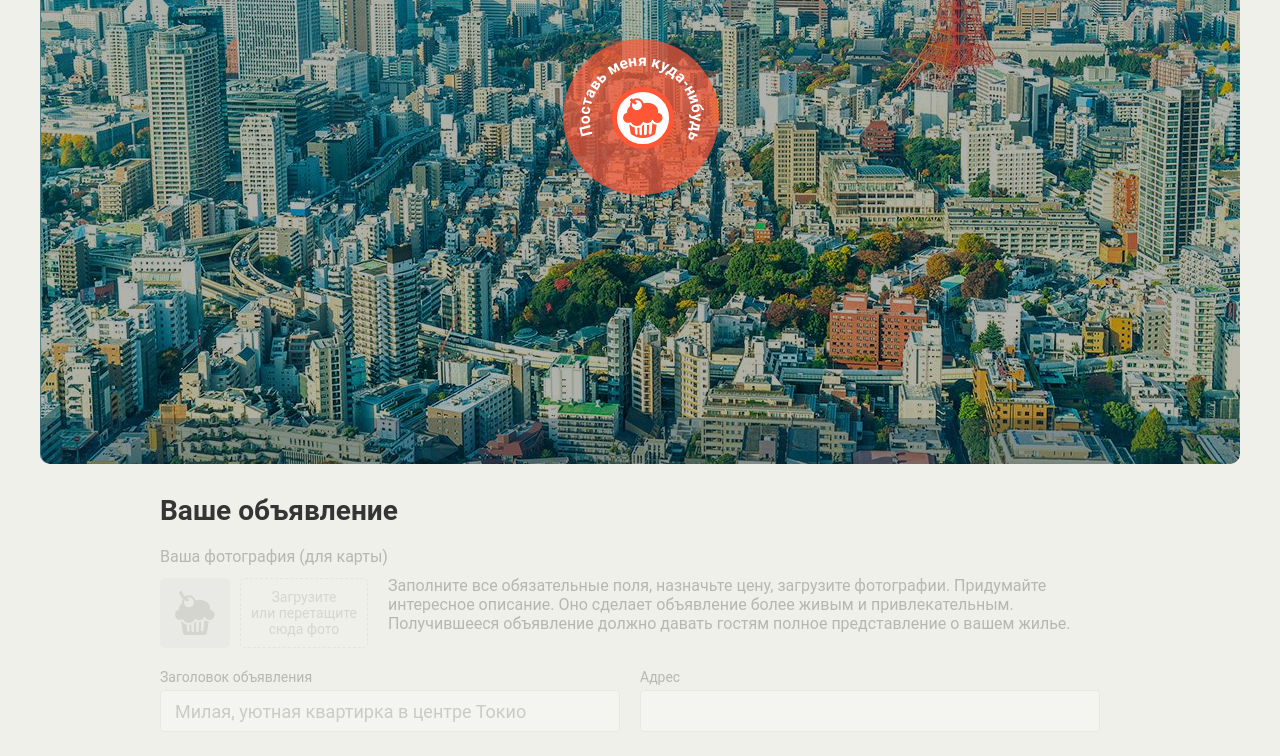
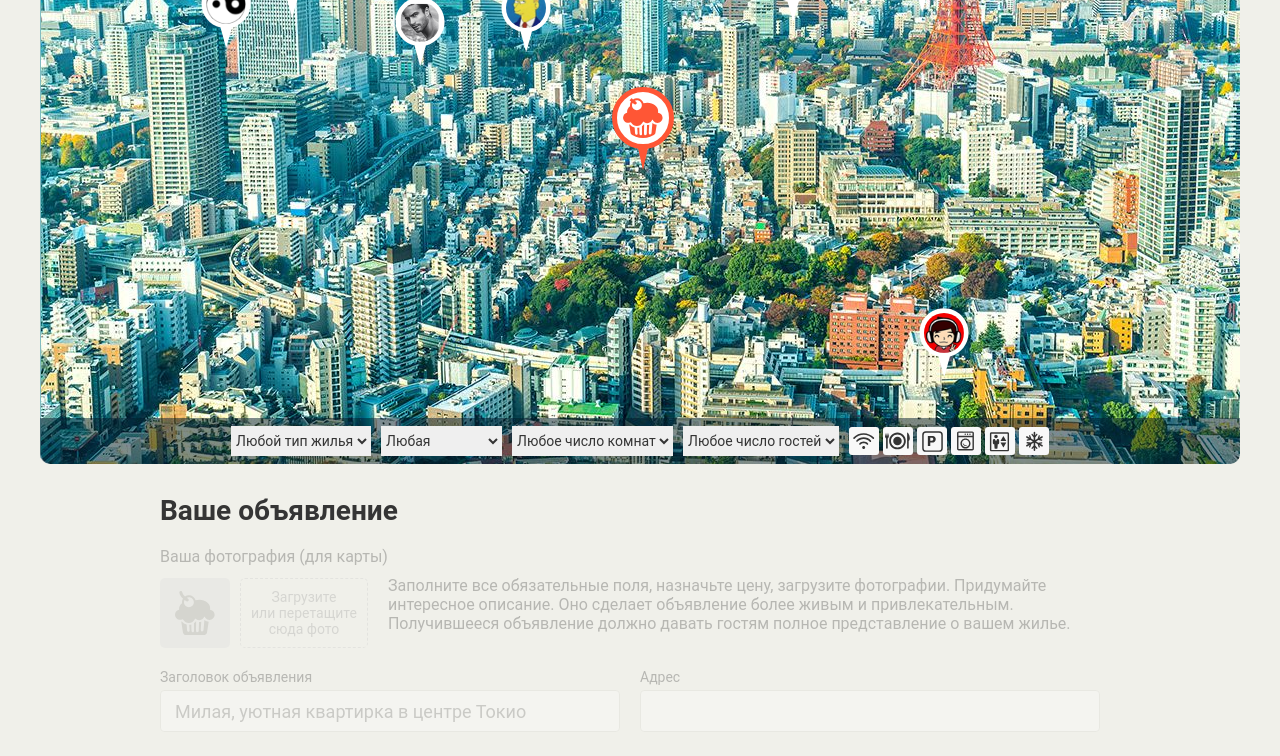
Before and after one commit to viktoriianosik/469679-keksobooking-18, a website: page index.html in a window 1280 px wide. Shown: the part 286-1042 px from the top of the page. Drawn offline with Linux system fonts and the light colour scheme; files whose address does not match are found by name.

Commit message:
add pins om map

```diff
--- a/index.html
+++ b/index.html
@@ -16,7 +16,7 @@
     </div>
 
     <!-- Карта объявлений -->
-    <section class="map map--faded">
+    <section class="map">
 
       <!-- Метки объявлений -->
       <div class="map__pins">
@@ -230,7 +230,9 @@
 
   <!-- Метка объявления -->
   <template id="pin">
-    <button type="button" class="map__pin" style="left: 200px; top: 400px;"><img src="img/avatars/user07.png" width="40" height="40" draggable="false" alt="Метка объявления"></button>
+    <button type="button" class="map__pin" style="left: 200px; top: 400px;">
+      <img src="img/avatars/user07.png" width="40" height="40" draggable="false" alt="Метка объявления">
+    </button>
   </template>
 
   <!-- Сообщение об успешном создании объявления -->
@@ -247,6 +249,6 @@
       <button class="error__button" href="#">Попробовать снова</button>
     </div>
   </template>
-
+  <script src="js/main.js"></script>
 </body>
 </html>
--- a/js/main.js
+++ b/js/main.js
@@ -0,0 +1,100 @@
+'use strict'
+
+var NUMBER = ['1', '2', '3', '4', '5', '6', '7', '8'];
+var TYPE = ['palace', 'flat', 'house', 'bungalo'];
+var TIME = ['12:00', '13:00', '14:00'];
+var FEATURES = ['wifi', 'dishwasher', 'parking', 'washer', 'elevator', 'conditioner'];
+var PHOTOS = ['http://o0.github.io/assets/images/tokyo/hotel1.jpg', 'http://o0.github.io/assets/images/tokyo/hotel2.jpg', 'http://o0.github.io/assets/images/tokyo/hotel3.jpg'];
+var map = document.querySelector('.map');
+var map__pins = document.querySelector('.map__pins');
+var pin = document.querySelector('#pin').content.querySelector('.map__pin');
+var fragment = document.createDocumentFragment();
+
+var chooseRandom = function (array) {
+  return array[Math.floor(Math.random() * array.length)];
+};
+
+var chooseRandomInRange = function (min, max) {
+  return Math.floor(Math.random() * (max - min + 1)) + min;
+};
+
+var shuffle = function (array) {
+  var currentIndex = array.length;
+  var temporaryValue, randomIndex;
+
+  while (0 !== currentIndex) {
+    randomIndex = Math.floor(Math.random() * currentIndex);
+    currentIndex -= 1;
+    temporaryValue = array[currentIndex];
+    array[currentIndex] = array[randomIndex];
+    array[randomIndex] = temporaryValue;
+  }
+
+  return array;
+};
+
+var createRandomArray = function (array) {
+  var newAmount = chooseRandomInRange(1, array.length);
+  var newArray = shuffle(array);
+  newArray = newArray.slice(0, newAmount);
+  return newArray;
+};
+
+var createRandomAdvert = function (i) {
+  return {
+    author: {
+      avatar: 'img/avatars/user0' + i + '.png',
+    },
+    offer: {
+      title: 'Заголовок',
+      address: '600, 350',
+      price: 300,
+      type: chooseRandom(TYPE),
+      rooms: 2,
+      guests: 4,
+      checkin: chooseRandom(TIME),
+      checkout: chooseRandom(TIME),
+      features: createRandomArray(FEATURES),
+      description: 'строка с описанием',
+      photos: createRandomArray(PHOTOS),
+    },
+    location: {
+      x: chooseRandomInRange(50, 930),
+      y: chooseRandomInRange(130, 630),
+    }
+  }
+};
+
+var generateAdverts = function (n) {
+  var adverts = [];
+  for (var i = 1; i <= n; i++) {
+    adverts.push(createRandomAdvert(i));
+  }
+  return adverts;
+};
+
+var renderPin = function (advert) {
+  var pinElement = pin.cloneNode(true);
+  pinElement.style.left = advert.location.x + 'px';
+  pinElement.style.top = advert.location.y + 'px';
+  pinElement.querySelector('img').src = advert.author.avatar;
+  pinElement.querySelector('img').alt = advert.offer.title;
+  return pinElement;
+};
+
+var renderFragment = function () {
+  var adverts = [];
+
+  map.classList.remove('map--fadded');
+  adverts = generateAdverts(8);
+
+  console.log(adverts);
+
+  for (var i = 0; i < adverts.length; i++) {
+    fragment.appendChild(renderPin(adverts[i]));
+  }
+
+  map__pins.appendChild(fragment);
+};
+
+renderFragment();
```
